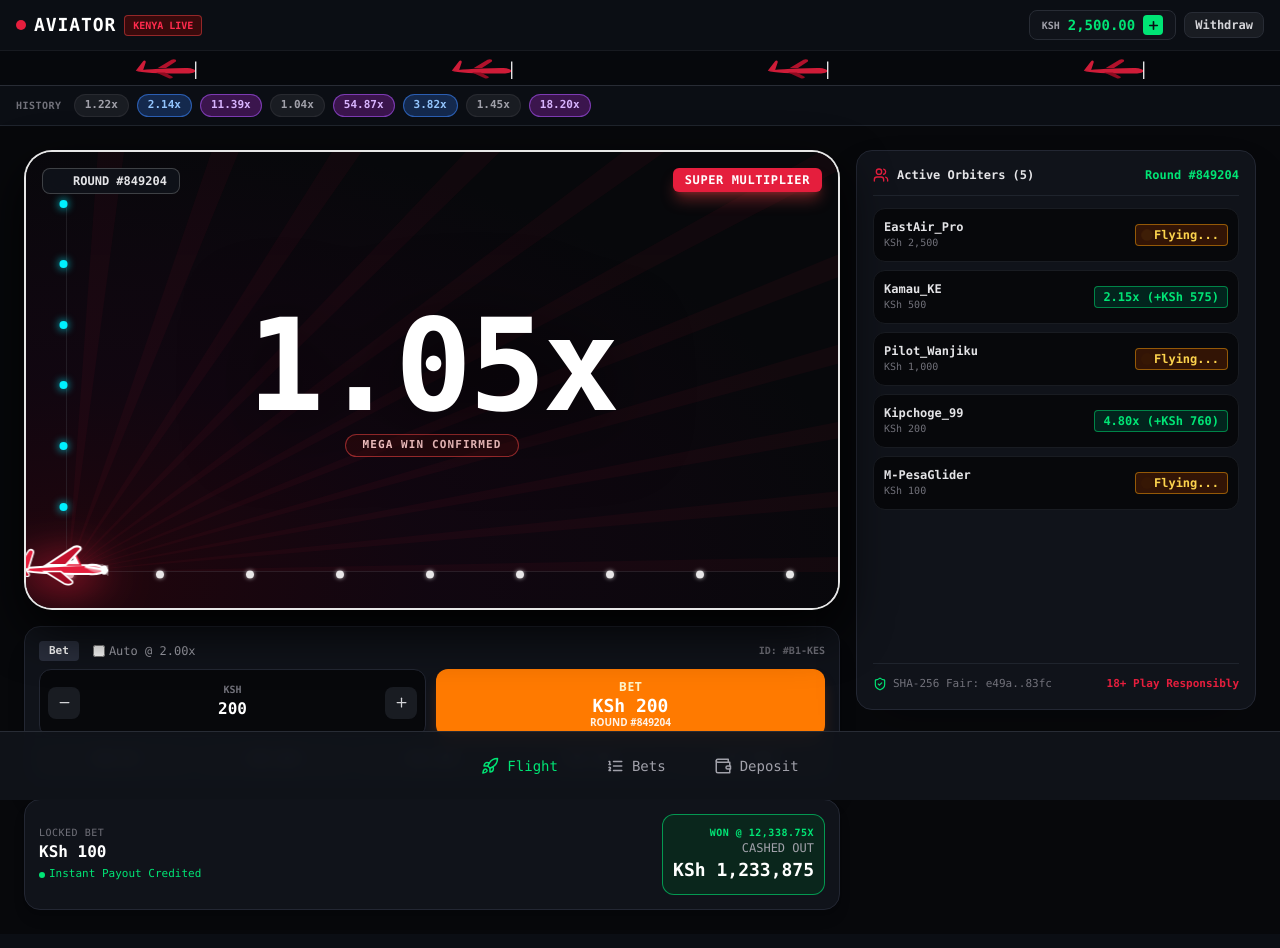
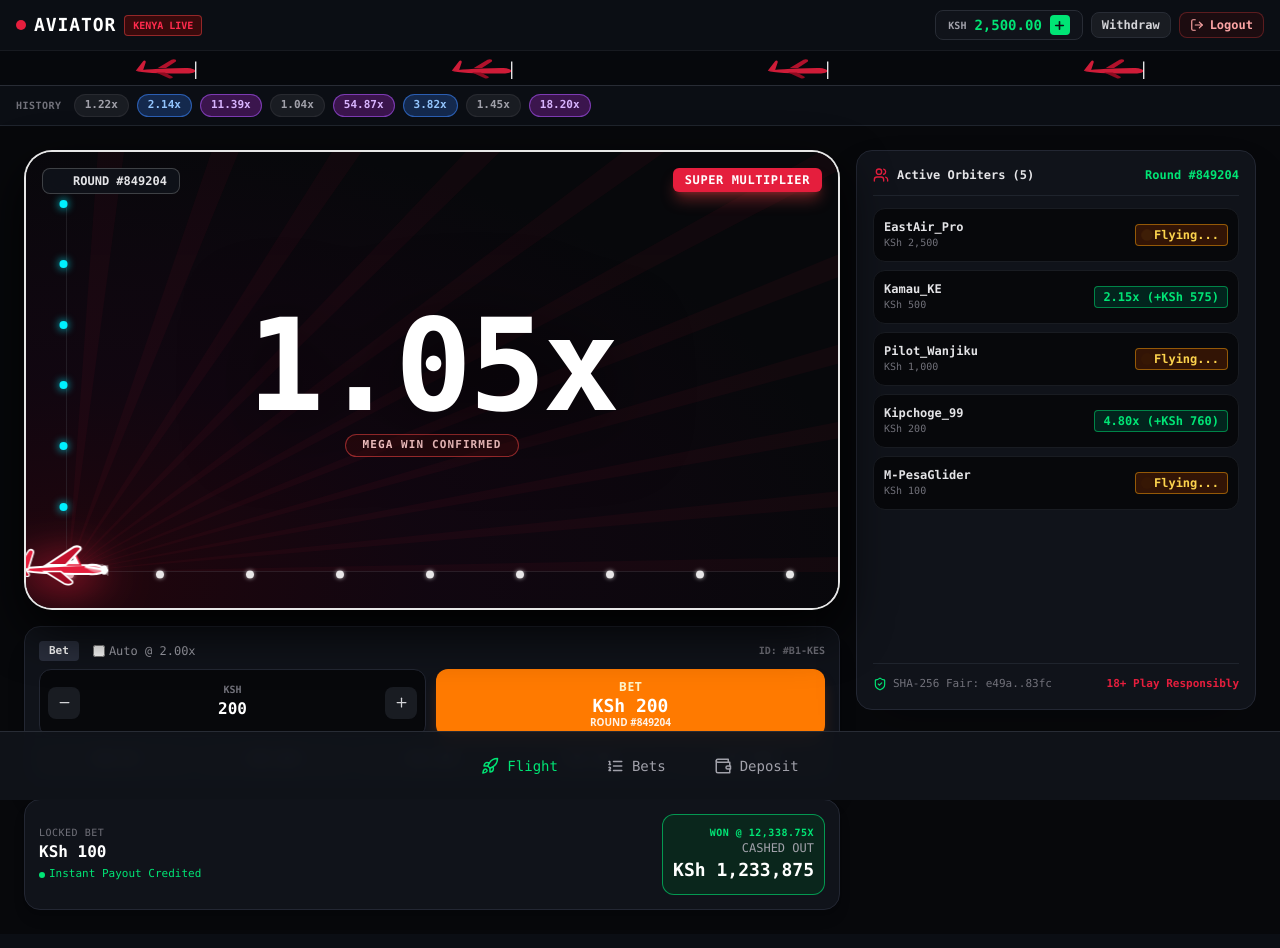
Before and after one commit to Pyper9219/Aviator-web, a Next.js app: page / in a window 1280 px wide. Shown: the top 948 px of the page. Built offline with nearby package versions, Linux system fonts and the light colour scheme; no server answers.

Commit message:
Add logout button and API route

```diff
--- /dev/null
+++ b/src/app/api/auth/logout/route.ts
@@ -0,0 +1,7 @@
+import { NextResponse } from "next/server";
+import { cookies } from "next/headers";
+
+export async function POST() {
+  cookies().delete("aviator_session");
+  return NextResponse.json({ success: true });
+}
--- a/src/components/Header.tsx
+++ b/src/components/Header.tsx
@@ -1,14 +1,23 @@
 "use client";
 import React from "react";
 import Link from "next/link";
-import { Plus } from "lucide-react";
+import { useRouter } from "next/navigation";
+import { Plus, LogOut } from "lucide-react";
 
 interface HeaderProps {
   balance: number;
   username?: string;
 }
 
-export default function Header({ balance }: HeaderProps) {
+export default function Header({ balance, username }: HeaderProps) {
+  const router = useRouter();
+
+  const handleLogout = async () => {
+    await fetch("/api/auth/logout", { method: "POST" });
+    router.push("/login");
+    router.refresh();
+  };
+
   return (
     <header className="sticky top-0 z-50 bg-[#0B0E14] border-b border-[#282C35]">
       {/* Top Row: Brand & Live KSh Balance */}
@@ -22,7 +31,9 @@ export default function Header({ balance }: HeaderProps) {
             KENYA LIVE
           </span>
         </div>
+
         <div className="flex items-center gap-2">
+          {/* Balance & Deposit */}
           <div className="flex items-center gap-2 px-3 py-1 bg-[#10131A] border border-[#282C35] rounded-lg font-mono">
             <span className="text-[10px] text-zinc-400 font-bold">KSH</span>
             <span className="text-sm font-bold text-[#00E575]">
@@ -31,19 +42,32 @@ export default function Header({ balance }: HeaderProps) {
             <Link
               href="/cashier"
               className="w-5 h-5 rounded bg-[#00E575] text-[#0B0E14] flex items-center justify-center font-bold text-xs hover:opacity-90 transition-transform active:scale-95"
-              title="Deposit Funds via M-PESA"
+              title="Deposit Funds"
             >
               <Plus size={13} strokeWidth={3} />
             </Link>
           </div>
+
+          {/* Withdraw Link */}
           <Link
             href="/withdraw"
             className="px-2.5 py-1 bg-[#191C22] hover:bg-[#282C35] border border-[#282C35] rounded-lg font-mono text-xs text-zinc-300 font-bold transition-colors"
           >
             Withdraw
           </Link>
+
+          {/* LOGOUT BUTTON */}
+          <button
+            onClick={handleLogout}
+            className="flex items-center gap-1.5 px-2.5 py-1 bg-red-950/30 hover:bg-red-900/50 border border-red-500/30 rounded-lg font-mono text-xs text-red-300 font-bold transition-colors"
+            title="Sign Out"
+          >
+            <LogOut size={14} />
+            <span className="hidden sm:inline">Logout</span>
+          </button>
         </div>
       </div>
+
       {/* Repeating Red Aeroplane Silhouette Ribbon */}
       <div className="flex items-center justify-around py-1.5 px-2 bg-[#06080C] border-t border-[#191C22] overflow-hidden opacity-90">
         {Array.from({ length: 4 }).map((_, i) => (
```
